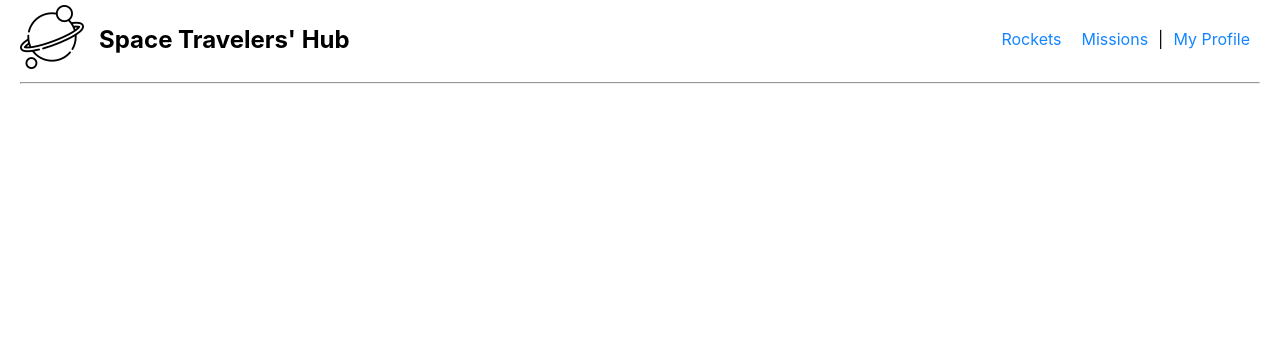
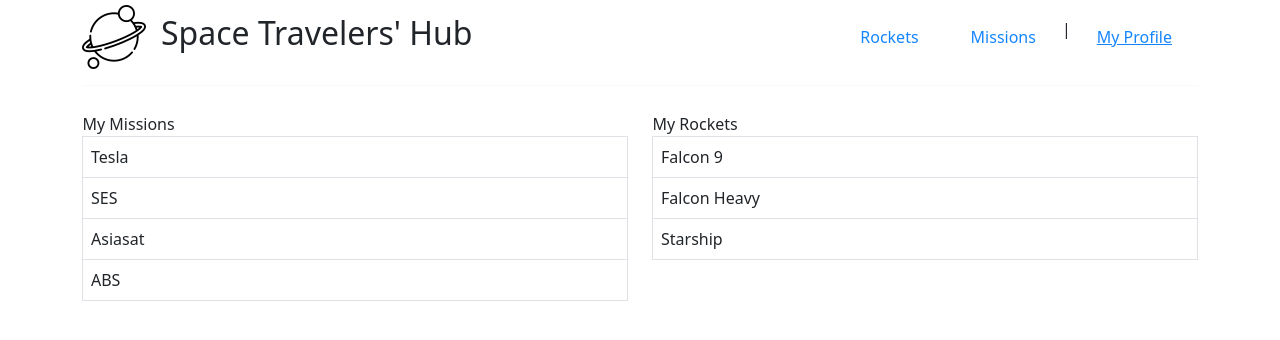
Before and after one commit to mudasiri/react-group-project, a React (Create React App) app: page /myProfile in a window 1280 px wide. Shown: the top 340 px of the page. Built offline with nearby package versions, Linux system fonts and the light colour scheme.

Commit message:
Add missions and myProfile page

```diff
--- a/package.json
+++ b/package.json
@@ -7,7 +7,9 @@
     "@testing-library/jest-dom": "^5.16.5",
     "@testing-library/react": "^13.4.0",
     "@testing-library/user-event": "^13.5.0",
+    "bootstrap": "^5.2.3",
     "react": "^18.2.0",
+    "react-bootstrap": "^2.7.2",
     "react-dom": "^18.2.0",
     "react-redux": "^8.0.5",
     "react-router-dom": "^6.8.2",
--- a/src/App.js
+++ b/src/App.js
@@ -2,6 +2,8 @@ import './App.css';
 import { Routes, Route } from 'react-router-dom';
 import Navbar from './components/navbar';
 import Rockets from './components/rockets';
+import Missions from './components/missions/missions';
+import MyProfil from './components/myProfile/myProfile';
 
 function App() {
   return (
@@ -9,8 +11,8 @@ function App() {
       <Navbar />
       <Routes>
         <Route path="/" element={<Rockets />} />
-        <Route path="/books" element={<Rockets />} />
-        <Route path="/categories" element={<Rockets />} />
+        <Route path="/missions" element={<Missions />} />
+        <Route path="/myProfile" element={<MyProfil />} />
       </Routes>
 
     </>
--- /dev/null
+++ b/src/components/missions/mission.js
@@ -0,0 +1,37 @@
+import React from 'react';
+import Button from 'react-bootstrap/Button';
+import 'bootstrap/dist/css/bootstrap.min.css';
+
+import Table from 'react-bootstrap/Table';
+
+function Mission() {
+  return (
+
+    <div>
+
+      <Table striped bordered hove>
+        <thead>
+          <tr>
+            <th className="th_title">Mission</th>
+            <th className="th_desc desc_head">Description</th>
+            <th className="th_button">Status</th>
+            <th className="th_button">  </th>
+          </tr>
+        </thead>
+        <tbody>
+
+          <tr>
+            <td className="th_title desc_head">Thaicon</td>
+            <td className="th_title desc_head">To be the number one space-tech company in Thailand and one of the top in the region. To grow our business through international partnerships. To build new digital capabilities to serve business opportunities of the future.</td>
+            <td className="th_title desc_head"><Button variant="secondary" size="sm">Not a member</Button></td>
+            <td className="th_title desc_head"><Button variant="outline-dark" size="sm">Join mission</Button></td>
+
+          </tr>
+
+        </tbody>
+      </Table>
+    </div>
+  );
+}
+
+export default Mission;
--- /dev/null
+++ b/src/components/missions/missions.js
@@ -0,0 +1,28 @@
+// import React, { useEffect } from 'react';
+// import { useDispatch, useSelector } from 'react-redux';
+// import { fetchMissions } from '../redux/Missions/MissionsSlice';
+import Mission from './mission';
+
+function Missions() {
+  // const dispatch = useDispatch();
+  // const status = useSelector((state) => state.missions.status);
+  // useEffect(() => {
+  //   dispatch(fetchMissions());
+  // }, [dispatch]);
+
+  // if (status !== 'succeded') {
+  //   return (
+  //     <div className="container">
+  //       Error Loading Missions.....
+  //     </div>
+  //   );
+  // }
+
+  return (
+    <div className="container">
+      <Mission />
+    </div>
+  );
+}
+
+export default Missions;
--- /dev/null
+++ b/src/components/myProfile/myProfile.js
@@ -0,0 +1,57 @@
+import React from 'react';
+import Table from 'react-bootstrap/Table';
+import Row from 'react-bootstrap/Row';
+import Col from 'react-bootstrap/Col';
+import Container from 'react-bootstrap/Container';
+
+function MyProfil() {
+  return (
+    <Container>
+      <Row>
+        <Col size="sm">
+          <Table bordered hover>
+            <thead>
+              My Missions
+            </thead>
+            <tbody>
+              <tr>
+                <td>Tesla</td>
+              </tr>
+              <tr>
+                <td>SES</td>
+              </tr>
+              <tr>
+                <td>Asiasat</td>
+              </tr>
+              <tr>
+                <td>ABS</td>
+              </tr>
+
+            </tbody>
+          </Table>
+        </Col>
+
+        <Col size="sm">
+          <Table bordered hover>
+            <thead>
+              My Rockets
+            </thead>
+            <tbody>
+              <tr>
+                <td>Falcon 9</td>
+              </tr>
+              <tr>
+                <td>Falcon  Heavy</td>
+              </tr>
+              <tr>
+                <td>Starship</td>
+              </tr>
+
+            </tbody>
+          </Table>
+        </Col>
+      </Row>
+    </Container>
+  );
+}
+export default MyProfil;
--- a/src/components/navbar.js
+++ b/src/components/navbar.js
@@ -1,5 +1,8 @@
 import React from 'react';
 import { Link, NavLink } from 'react-router-dom';
+import '../App.css';
+
+import Nav from 'react-bootstrap/Nav';
 
 function Navbar() {
   return (
@@ -9,12 +12,12 @@ function Navbar() {
           <Link to="/" className="nav-img"><img src="planet.png" alt="logo" /></Link>
           <h2>Space Travelers&apos; Hub </h2>
         </div>
-        <ul className="nav-links">
+        <Nav className="nav-links">
           <li><NavLink to="/" className={({ isActive }) => (isActive ? 'active-link nav-link' : 'nav-link')}>Rockets</NavLink></li>
-          <li><NavLink to="/categories" className={({ isActive }) => (isActive ? 'active-link nav-link' : 'nav-link')}>Missions</NavLink></li>
+          <li><NavLink to="/missions" className={({ isActive }) => (isActive ? 'active-link nav-link' : 'nav-link')}>Missions</NavLink></li>
           <span>|</span>
-          <li><NavLink to="/categories" className={({ isActive }) => (isActive ? 'active-link nav-link' : 'nav-link')}>My Profile</NavLink></li>
-        </ul>
+          <li><NavLink to="/myProfile" className={({ isActive }) => (isActive ? 'active-link nav-link' : 'nav-link')}>My Profile</NavLink></li>
+        </Nav>
       </nav>
       <hr className="horizontal" />
     </div>
```
Also changed, not shown: src/redux/missions/missionsSlice.js (added), 1 other file (tests, documents, lock files or other folders).
